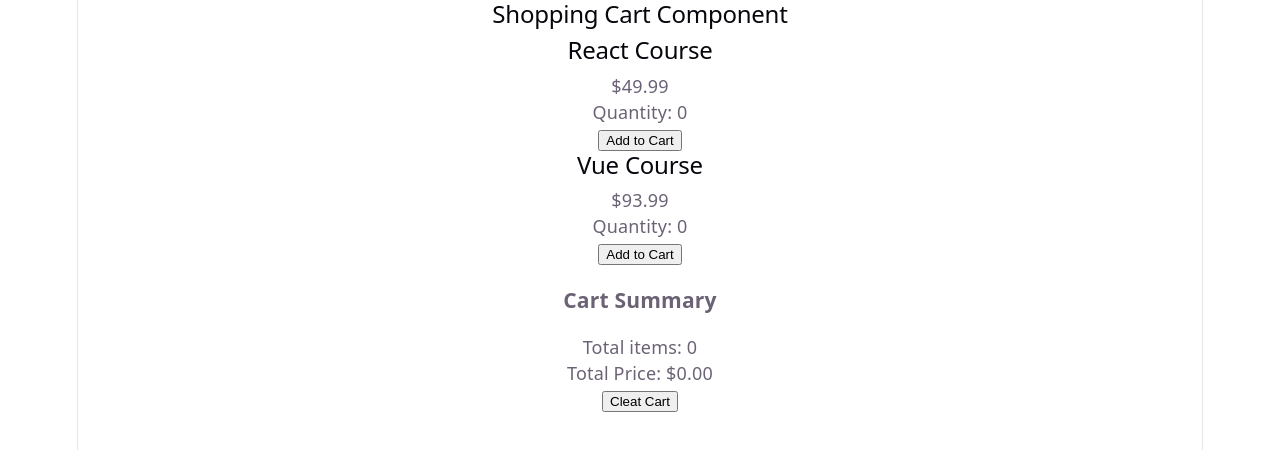
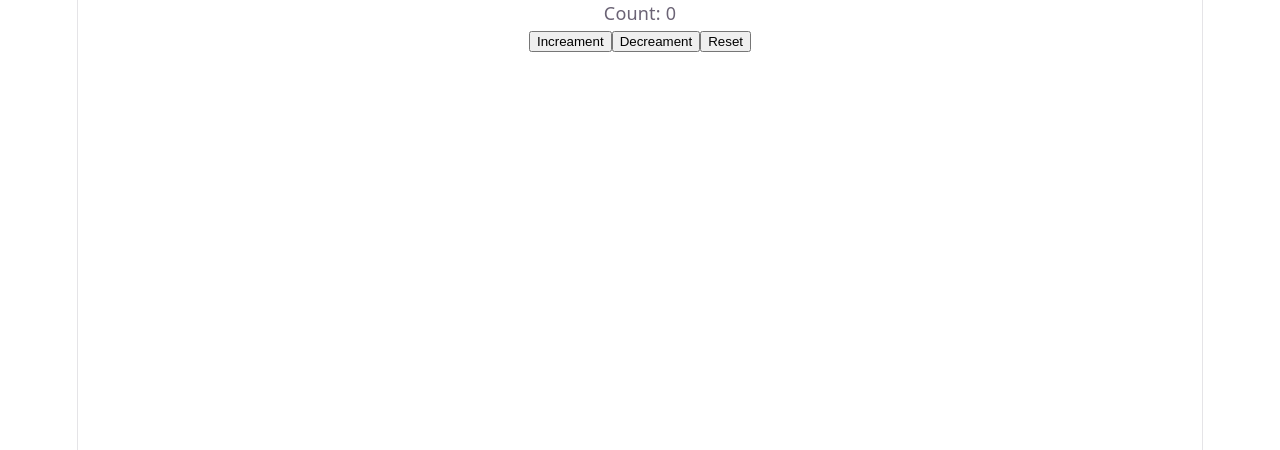
Before and after one commit to rahulrameshm0/React-Fundamentals, a React (Vite) app in the folder hello-world/: page / in a window 1280 px wide. Shown: the top 450 px of the page. Built offline with nearby package versions, Linux system fonts and the light colour scheme.

Commit message:
learnig react fundamentals

```diff
--- a/hello-world/src/App.jsx
+++ b/hello-world/src/App.jsx
@@ -23,12 +23,14 @@
 import { UserProfile } from "./UserProfile";
 import { ToDoList } from "./ToDoList";
 import { ShoppingCart } from "./ShoppingCart";
+import { CounterWithReducer } from "./CounterWithReducer";
 
 function App() {
   return (
     <>
+    <CounterWithReducer />
+      {/*
     <ShoppingCart />
-      {/*
     <ToDoList/>
     <UserProfile/>
     <BatchingCounter/>
--- /dev/null
+++ b/hello-world/src/CounterWithReducer.jsx
@@ -0,0 +1,28 @@
+import { useReducer } from "react";
+
+const initialCount = 0;
+
+const countReducer = (state, action) => {
+  switch (action) {
+    case "increament":
+      return state + 1;
+    case "decreament":
+      return state - 1;
+    case "reset":
+      return initialCount;
+    default:
+      return state;
+  }
+};
+
+export const CounterWithReducer = () => {
+  const [count, dispatch] = useReducer(countReducer, initialCount);
+  return (
+    <div>
+      <p>Count: {count}</p>
+      <button onClick={() => dispatch("increament")}>Increament</button>
+      <button onClick={() => dispatch("decreament")}>Decreament</button>
+      <button onClick={() => dispatch("reset")}>Reset</button>
+    </div>
+  );
+};
```
